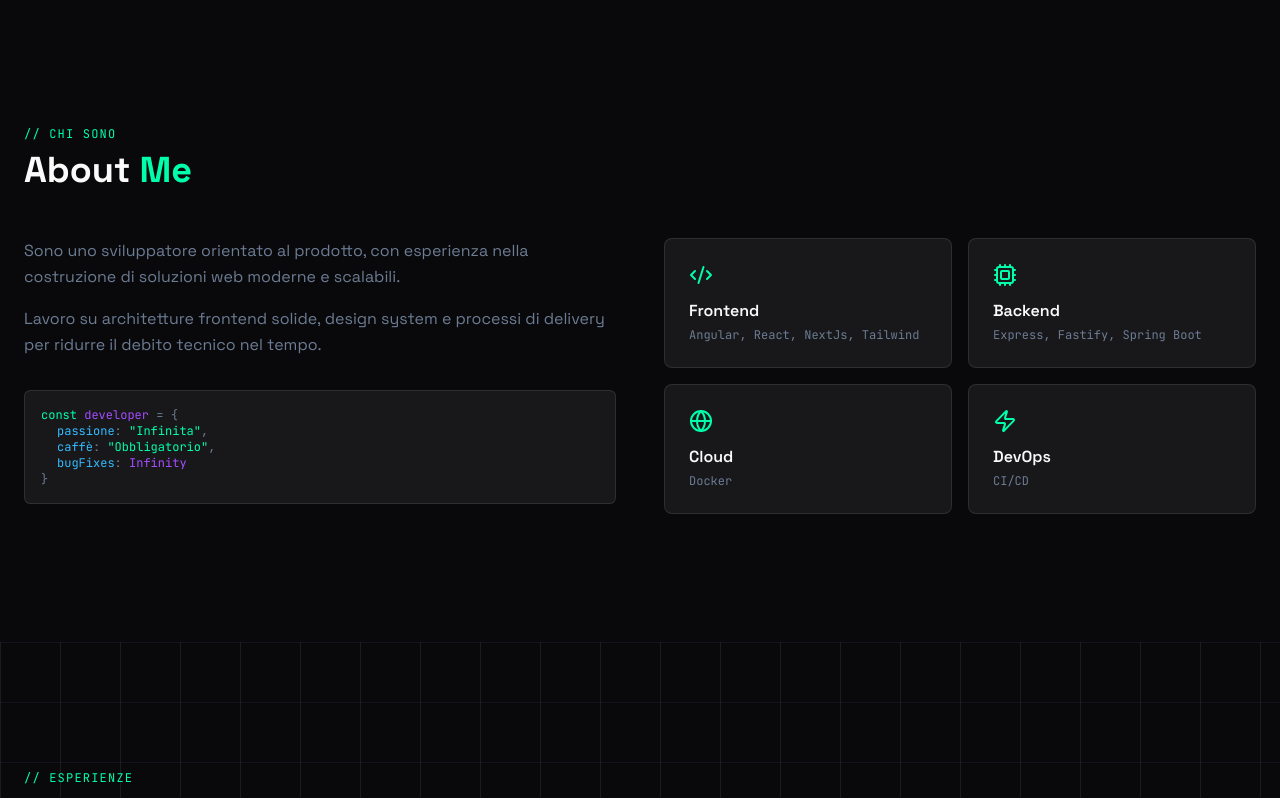
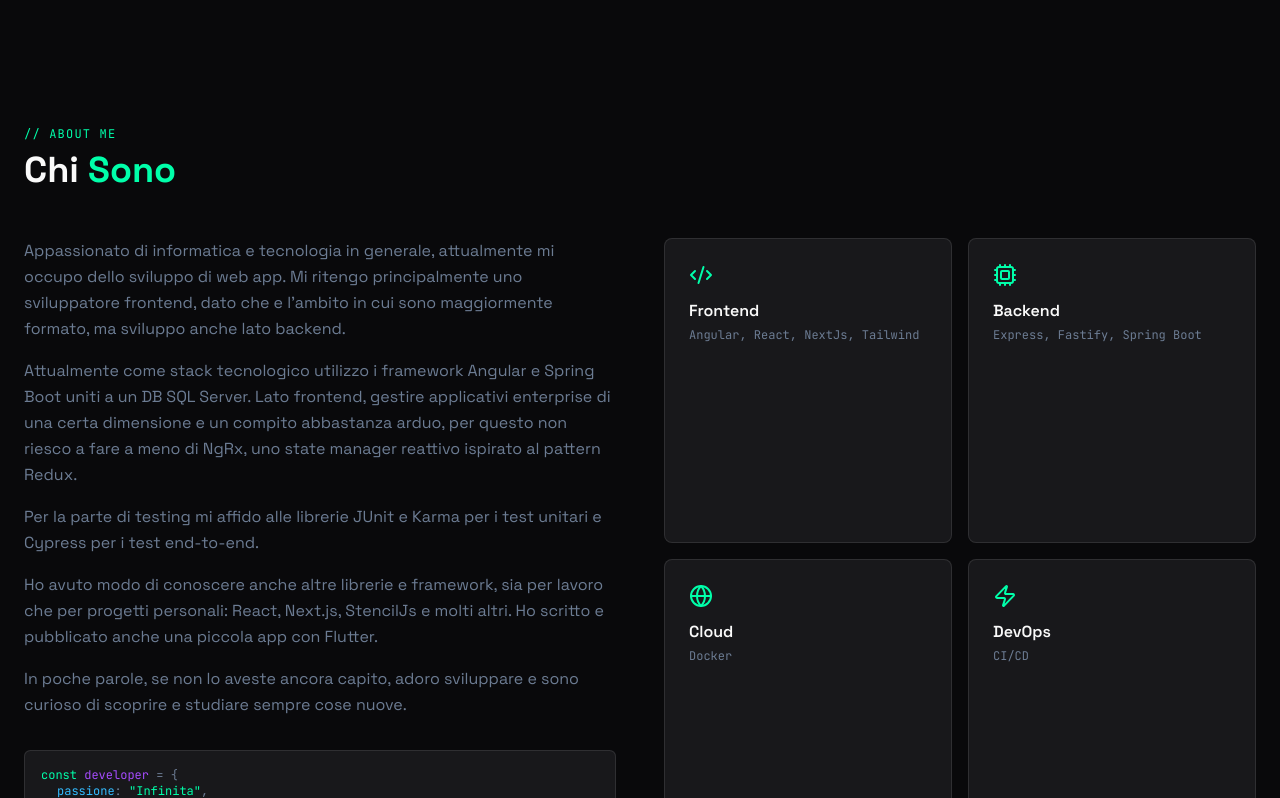
Before and after one commit to antonionesta/portfolio, a Next.js app: page / in a window 1280 px wide. Shown: the part 802-1600 px from the top of the page. Built offline with nearby package versions, Linux system fonts and the light colour scheme.

Commit message:
Modifiche contenuti

```diff
--- a/src/app/globals.css
+++ b/src/app/globals.css
@@ -109,30 +109,15 @@
   background-image:
     linear-gradient(
       to right,
-      rgba(255, 255, 255, 0.08) 1px,
+      rgba(255, 255, 255, 0.05) 1px,
       transparent 1px
     ),
     linear-gradient(
       to bottom,
-      rgba(160, 107, 255, 0.08) 1px,
+      rgba(160, 107, 255, 0.05) 1px,
       transparent 1px
     );
   background-size: 60px 60px;
-}
-
-/* Scrollbar */
-::-webkit-scrollbar {
-  width: 6px;
-}
-::-webkit-scrollbar-track {
-  background: hsl(var(--background));
-}
-::-webkit-scrollbar-thumb {
-  background: hsl(var(--border));
-  border-radius: 3px;
-}
-::-webkit-scrollbar-thumb:hover {
-  background: hsl(var(--primary) / 0.5);
 }
 
 *,
--- a/src/components/about-section.tsx
+++ b/src/components/about-section.tsx
@@ -9,16 +9,16 @@ export function AboutSection({ about }: { about: PortfolioContent["about"] }) {
   const isInView = useInView(ref, { once: true, margin: "-100px" });
 
   return (
-    <section id="chi-sono" className="relative py-12 md:py-32">
+    <section id="about" className="relative py-12 md:py-32">
       <div className="container px-6 mx-auto" ref={ref}>
         <motion.div
           initial={{ opacity: 0, x: -30 }}
           animate={isInView ? { opacity: 1, x: 0 } : {}}
           transition={{ duration: 0.6 }}
         >
-          <p className="mb-2 font-mono text-xs uppercase tracking-widest text-primary">// chi sono</p>
+          <p className="mb-2 font-mono text-xs uppercase tracking-widest text-primary">// about me</p>
           <h2 className="mb-12 text-3xl font-bold sm:text-4xl">
-            <span className="text-foreground">About</span> <span className="text-primary">Me</span>
+            <span className="text-foreground">Chi</span> <span className="text-primary">Sono</span>
           </h2>
         </motion.div>
 
--- a/src/components/experience-section.tsx
+++ b/src/components/experience-section.tsx
@@ -10,14 +10,14 @@ export function ExperienceSection({ experiences }: { experiences: PortfolioConte
   const isInView = useInView(ref, { once: true, margin: "-100px" });
 
   return (
-    <section id="esperienze" className="relative py-12 md:py-32 grid-bg">
+    <section id="experiences" className="relative py-12 md:py-32 grid-bg">
       <div className="container px-6 mx-auto" ref={ref}>
         <motion.div
           initial={{ opacity: 0, x: -30 }}
           animate={isInView ? { opacity: 1, x: 0 } : {}}
           transition={{ duration: 0.6 }}
         >
-          <p className="mb-2 font-mono text-xs uppercase tracking-widest text-primary">// esperienze</p>
+          <p className="mb-2 font-mono text-xs uppercase tracking-widest text-primary">// experiences</p>
           <h2 className="mb-12 text-3xl font-bold sm:text-4xl">
             <span className="text-foreground">Le Mie</span> <span className="text-primary">Esperienze</span>
           </h2>
--- a/src/components/hero-section.tsx
+++ b/src/components/hero-section.tsx
@@ -83,7 +83,7 @@ export function HeroSection({ hero }: { hero: PortfolioContent["hero"] }) {
         initial={{ opacity: 0 }}
         animate={{ opacity: 1 }}
         transition={{ delay: 1.2 }}
-        onClick={() => document.querySelector("#chi-sono")?.scrollIntoView({ behavior: "smooth" })}
+        onClick={() => document.querySelector("#about")?.scrollIntoView({ behavior: "smooth" })}
         className="absolute bottom-8 inline-flex animate-bounce text-muted-foreground hover:text-primary transition-colors"
       >
         <ArrowDown className="h-5 w-5" />
--- a/src/components/story-section.tsx
+++ b/src/components/story-section.tsx
@@ -9,14 +9,14 @@ export function StorySection({ story }: { story: PortfolioContent["story"] }) {
   const isInView = useInView(ref, { once: true, margin: "-100px" });
 
   return (
-    <section id="storia" className="relative py-12 md:py-32">
+    <section id="story" className="relative py-12 md:py-32">
       <div className="container px-6 mx-auto" ref={ref}>
         <motion.div
           initial={{ opacity: 0, x: -30 }}
           animate={isInView ? { opacity: 1, x: 0 } : {}}
           transition={{ duration: 0.6 }}
         >
-          <p className="mb-2 font-mono text-xs uppercase tracking-widest text-primary">// la mia storia</p>
+          <p className="mb-2 font-mono text-xs uppercase tracking-widest text-primary">// my story</p>
           <h2 className="mb-12 text-3xl font-bold sm:text-4xl">
             <span className="text-foreground">La Mia</span> <span className="text-primary">Storia</span>
           </h2>
@@ -29,7 +29,7 @@ export function StorySection({ story }: { story: PortfolioContent["story"] }) {
               initial={{ opacity: 0, y: 40 }}
               animate={isInView ? { opacity: 1, y: 0 } : {}}
               transition={{ delay: 0.2 + i * 0.12, duration: 0.5 }}
-              className="group relative rounded-lg border border-border bg-card p-6 transition-all hover:border-primary hover:neon-border"
+              className="group relative overflow-hidden rounded-lg border border-border bg-card p-6 transition-all hover:border-primary hover:neon-border"
             >
               <div className="mb-4 flex items-center justify-between">
                 {icon}
--- a/src/data/portfolio.tsx
+++ b/src/data/portfolio.tsx
@@ -14,9 +14,9 @@ import {
 
 export const navItems: NavItem[] = [
   { label: "HOME", href: "#home" },
-  { label: "CHI SONO", href: "#chi-sono" },
-  { label: "ESPERIENZE", href: "#esperienze" },
-  { label: "LA MIA STORIA", href: "#storia" },
+  { label: "CHI SONO", href: "#about" },
+  { label: "ESPERIENZE", href: "#experiences" },
+  { label: "LA MIA STORIA", href: "#story" },
 ];
 
 export const portfolioContent: PortfolioContent = {
@@ -28,8 +28,8 @@ export const portfolioContent: PortfolioContent = {
     roles: ["Software Engineer", "Full Stack Developer", "Tech Enthusiast"],
     summary:
       "Progetto e Sviluppo applicazioni moderne con focus su performance e stabilità.",
-    ctaPrimary: { label: "Scopri Chi Sono", href: "#chi-sono" },
-    ctaSecondary: { label: "Vedi Esperienze", href: "#esperienze" },
+    ctaPrimary: { label: "Scopri Chi Sono", href: "#about" },
+    ctaSecondary: { label: "Vedi Esperienze", href: "#experiences" },
     socialLinks: [
       {
         label: "GitHub",
@@ -46,8 +46,11 @@ export const portfolioContent: PortfolioContent = {
   about: {
     title: "About Me",
     paragraphs: [
-      "Sono uno sviluppatore orientato al prodotto, con esperienza nella costruzione di soluzioni web moderne e scalabili.",
-      "Lavoro su architetture frontend solide, design system e processi di delivery per ridurre il debito tecnico nel tempo.",
+      "Appassionato di informatica e tecnologia in generale, attualmente mi occupo dello sviluppo di web app. Mi ritengo principalmente uno sviluppatore frontend, dato che e l'ambito in cui sono maggiormente formato, ma sviluppo anche lato backend.",
+      "Attualmente come stack tecnologico utilizzo i framework Angular e Spring Boot uniti a un DB SQL Server. Lato frontend, gestire applicativi enterprise di una certa dimensione e un compito abbastanza arduo, per questo non riesco a fare a meno di NgRx, uno state manager reattivo ispirato al pattern Redux.",
+      "Per la parte di testing mi affido alle librerie JUnit e Karma per i test unitari e Cypress per i test end-to-end.",
+      "Ho avuto modo di conoscere anche altre librerie e framework, sia per lavoro che per progetti personali: React, Next.js, StencilJs e molti altri. Ho scritto e pubblicato anche una piccola app con Flutter.",
+      "In poche parole, se non lo aveste ancora capito, adoro sviluppare e sono curioso di scoprire e studiare sempre cose nuove.",
     ],
     skills: [
       {
```
